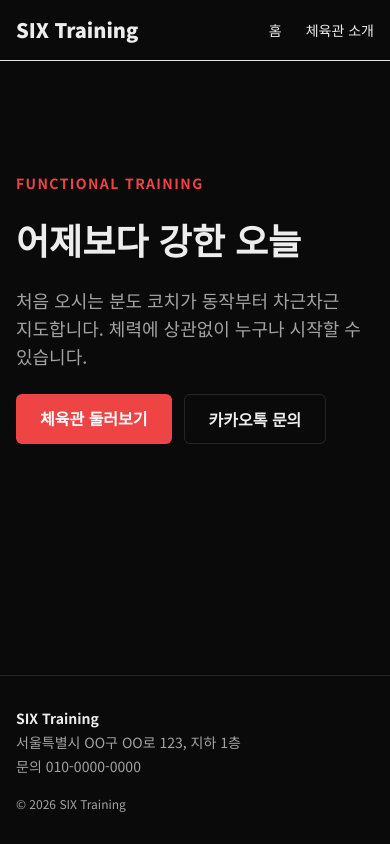
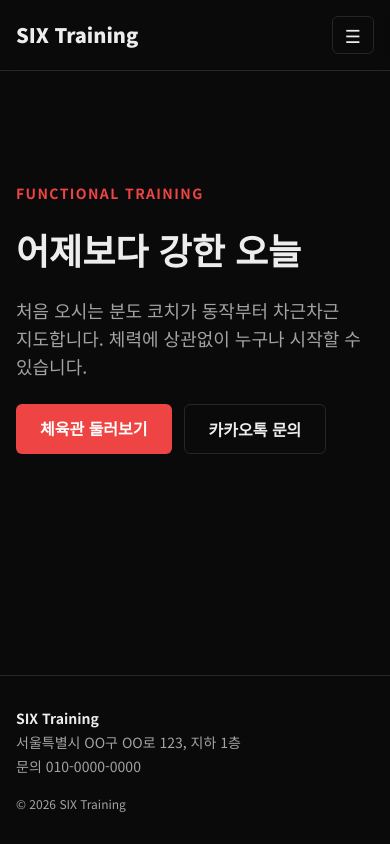
Before and after one commit to wayneboney/six-training, a Next.js app: page / in a window 390 px wide. Built offline with nearby package versions, Linux system fonts and the light colour scheme.

Commit message:
3-5: 모바일 메뉴 추가 (useState로 열기/닫기)
Co-Authored-By: Claude Opus 5.5 <noreply@anthropic.com>
Claude-Session: https://claude.ai/code/session_01XDoEdZsVwvK3gPqPBEVGDa

```diff
--- a/src/components/Header.tsx
+++ b/src/components/Header.tsx
@@ -1,32 +1,33 @@
 import Link from "next/link";
-
-// 메뉴 목록. 메뉴를 추가하려면 이 배열에 한 줄만 추가하면 됩니다.
-// (화면 코드를 고치지 않고 데이터만 바꾸는 구조)
-const navItems = [
-  { href: "/", label: "홈" },
-  { href: "/about", label: "체육관 소개" },
-];
+import MobileMenu from "@/components/MobileMenu";
+import { gym } from "@/data/gym";
+import { navItems } from "@/data/navigation";
 
 // Header = 모든 페이지 맨 위에 나오는 로고 + 메뉴
+// 이 컴포넌트에는 "use client"가 없어서 서버에서 HTML로 만들어집니다.
+// 클릭 동작이 필요한 모바일 메뉴만 MobileMenu(클라이언트 컴포넌트)로 분리했습니다.
 export default function Header() {
   return (
-    <header className="border-b border-gray-200">
-      {/* max-w-5xl = 최대 너비 제한, mx-auto = 가운데 정렬 */}
-      <div className="mx-auto flex max-w-5xl items-center justify-between px-4 py-4">
+    // sticky top-0 = 스크롤해도 화면 위에 고정, relative = 모바일 메뉴 위치의 기준점
+    <header className="sticky top-0 z-10 border-b border-line bg-background/90 backdrop-blur">
+      <div className="relative mx-auto flex max-w-5xl items-center justify-between px-4 py-4">
         {/* 로고: 누르면 홈("/")으로 이동 */}
         <Link href="/" className="text-xl font-black">
-          SIX Training
+          {gym.name}
         </Link>
 
-        {/* 메뉴: navItems 배열을 돌면서 링크를 하나씩 만듭니다 (Java의 for-each와 같음) */}
-        <nav className="flex gap-6 text-sm">
+        {/* PC 메뉴: hidden = 기본 숨김, sm:flex = 640px 이상에서만 보임 */}
+        <nav className="hidden gap-6 text-sm text-muted sm:flex">
           {navItems.map((item) => (
             // key = 반복으로 만든 항목마다 붙이는 고유값 (React가 항목을 구분하는 데 사용)
-            <Link key={item.href} href={item.href} className="hover:text-red-500">
+            <Link key={item.href} href={item.href} className="hover:text-foreground">
               {item.label}
             </Link>
           ))}
         </nav>
+
+        {/* 모바일 메뉴: 640px 미만에서만 보임 */}
+        <MobileMenu />
       </div>
     </header>
   );
--- /dev/null
+++ b/src/components/MobileMenu.tsx
@@ -0,0 +1,54 @@
+// "use client" = 이 컴포넌트는 브라우저에서 실행됩니다. (버튼 클릭 같은 동작이 필요할 때만 붙입니다)
+// 붙이지 않은 컴포넌트는 서버에서 HTML로 미리 만들어져서 더 가볍고 빠릅니다.
+"use client";
+
+import { useState } from "react";
+import Link from "next/link";
+import { navItems } from "@/data/navigation";
+
+// MobileMenu = 화면이 좁을 때(모바일) 보이는 ☰ 버튼과 펼침 메뉴
+export default function MobileMenu() {
+  // useState = 화면이 기억하는 값(상태). 이 값이 바뀌면 React가 화면을 자동으로 다시 그립니다.
+  // open: 현재 값 (처음엔 false = 닫힘), setOpen: 값을 바꾸는 함수
+  const [open, setOpen] = useState(false);
+
+  return (
+    // sm:hidden = 화면이 640px 이상(PC)이면 숨김
+    <div className="sm:hidden">
+      <button
+        type="button"
+        onClick={() => setOpen(!open)}
+        // aria-* = 화면 낭독기(시각 장애인용) 사용자에게 버튼 상태를 알려주는 속성
+        aria-expanded={open}
+        aria-controls="mobile-menu"
+        aria-label={open ? "메뉴 닫기" : "메뉴 열기"}
+        className="rounded-md border border-line px-3 py-1 text-lg"
+      >
+        {open ? "✕" : "☰"}
+      </button>
+
+      {/* open이 true일 때만 메뉴를 그립니다. (조건 && 화면) = Java의 if (조건) { 화면 } */}
+      {open && (
+        <nav
+          id="mobile-menu"
+          className="absolute inset-x-0 top-full border-b border-line bg-background"
+        >
+          <ul className="mx-auto flex max-w-5xl flex-col px-4 py-2">
+            {navItems.map((item) => (
+              <li key={item.href}>
+                {/* 메뉴를 누르면 페이지 이동과 함께 메뉴를 닫습니다 */}
+                <Link
+                  href={item.href}
+                  onClick={() => setOpen(false)}
+                  className="block py-3 hover:text-accent"
+                >
+                  {item.label}
+                </Link>
+              </li>
+            ))}
+          </ul>
+        </nav>
+      )}
+    </div>
+  );
+}
--- /dev/null
+++ b/src/data/navigation.ts
@@ -0,0 +1,7 @@
+// 메뉴 목록. PC 메뉴(Header)와 모바일 메뉴(MobileMenu)가 같이 씁니다.
+// 메뉴를 추가하려면 이 배열에 한 줄만 추가하면 됩니다.
+// 주의: 아직 만들지 않은 페이지를 넣으면 404가 나므로, 페이지를 만든 뒤에 추가합니다.
+export const navItems = [
+  { href: "/", label: "홈" },
+  { href: "/about", label: "체육관 소개" },
+];
```
